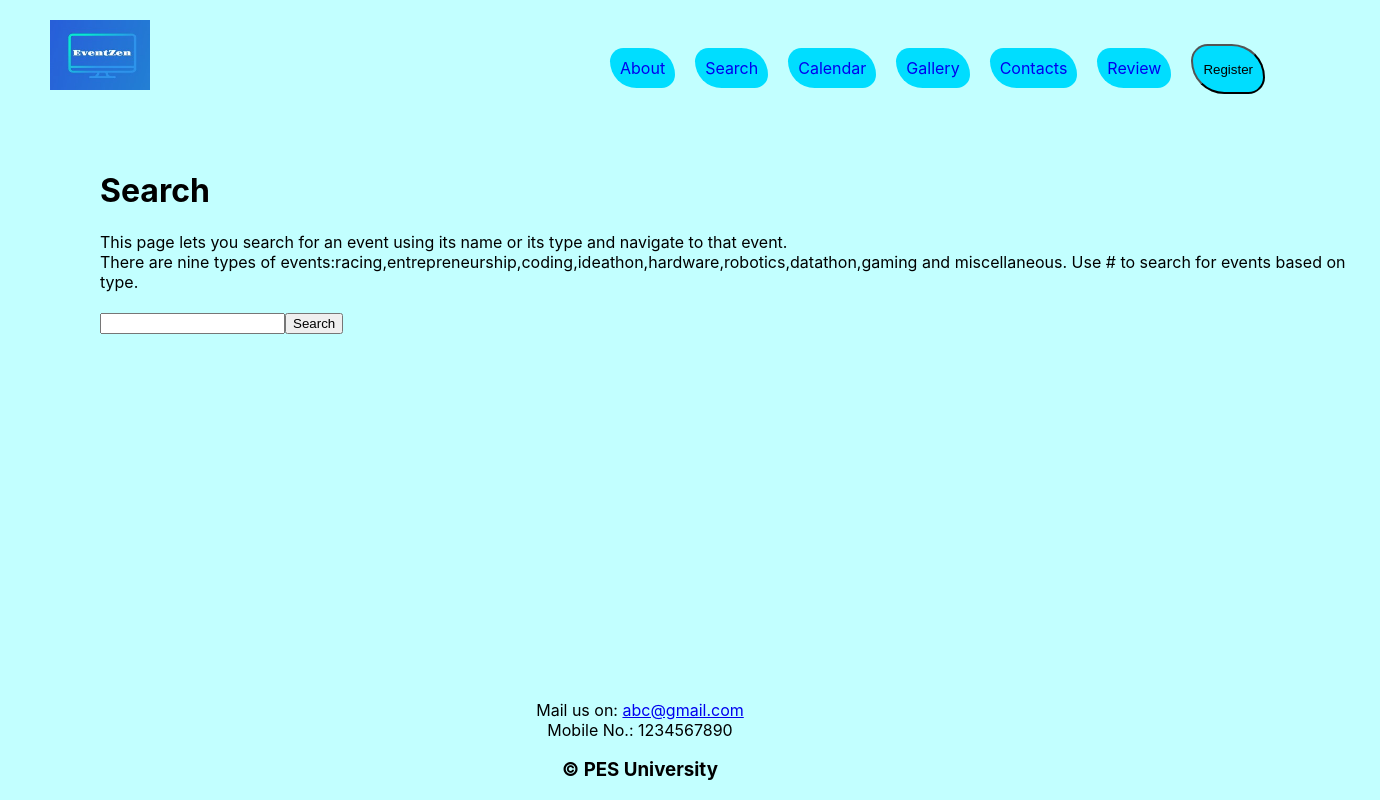
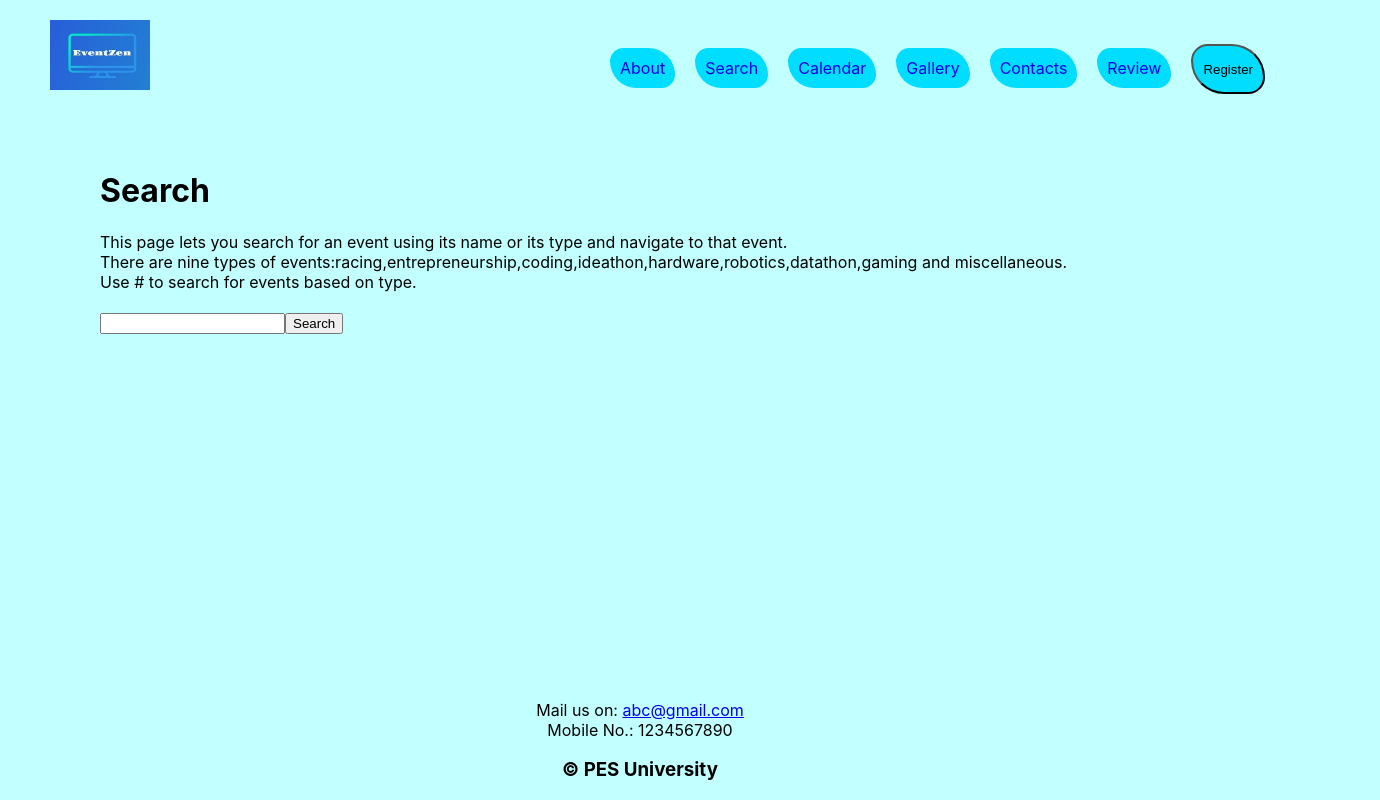
Before and after one commit to QubitMatrix/EventZen, a React (Create React App) app in the folder client/: page /search in a window 1280 px wide. Shown: the whole page, 1380 px wide, since content can reach past the window. Built offline with nearby package versions, Linux system fonts and the light colour scheme; the HTML template or start-up script is replaced by a standard one.

Commit message:
updates in search

```diff
--- a/client/src/pages/search.js
+++ b/client/src/pages/search.js
@@ -17,7 +17,7 @@ export default function App() {
   return (
     <div id="ser-mid">
       <h1>Search</h1>
-      <span>This page lets you search for an event using its name or its type and navigate to that event.</span><br/>There are nine types of events:racing,entrepreneurship,coding,ideathon,hardware,robotics,datathon,gaming and miscellaneous. Use # to search for events based on type.<br/><br/>
+      <span>This page lets you search for an event using its name or its type and navigate to that event.</span><br/><span>There are nine types of events:racing,entrepreneurship,coding,ideathon,hardware,robotics,datathon,gaming and miscellaneous.</span><br/><span>Use # to search for events based on type.</span><br/><br/>
       <div className="search-container">
         <div className="search-inner">
           <input type="text" value={value} onChange={onChange} />
```
